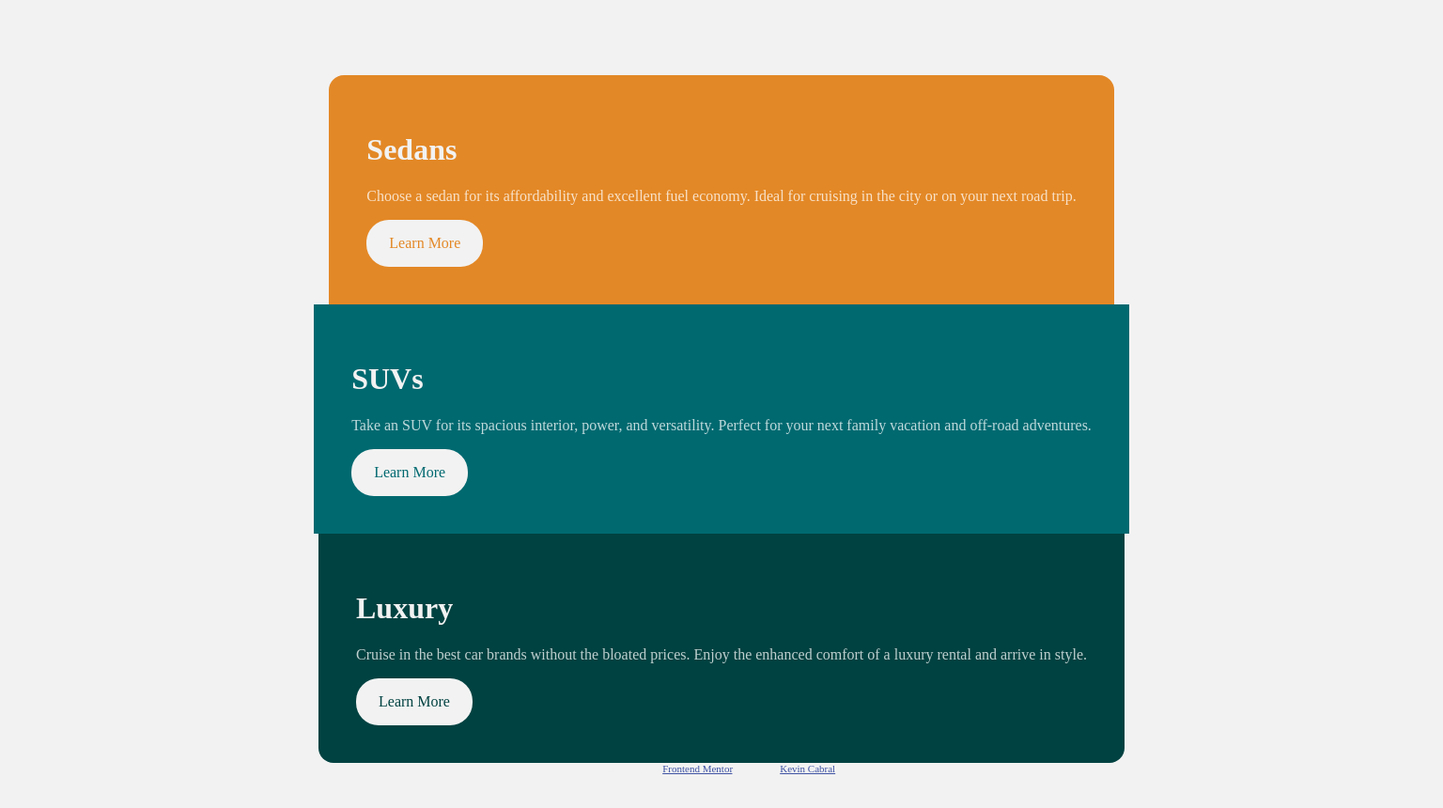
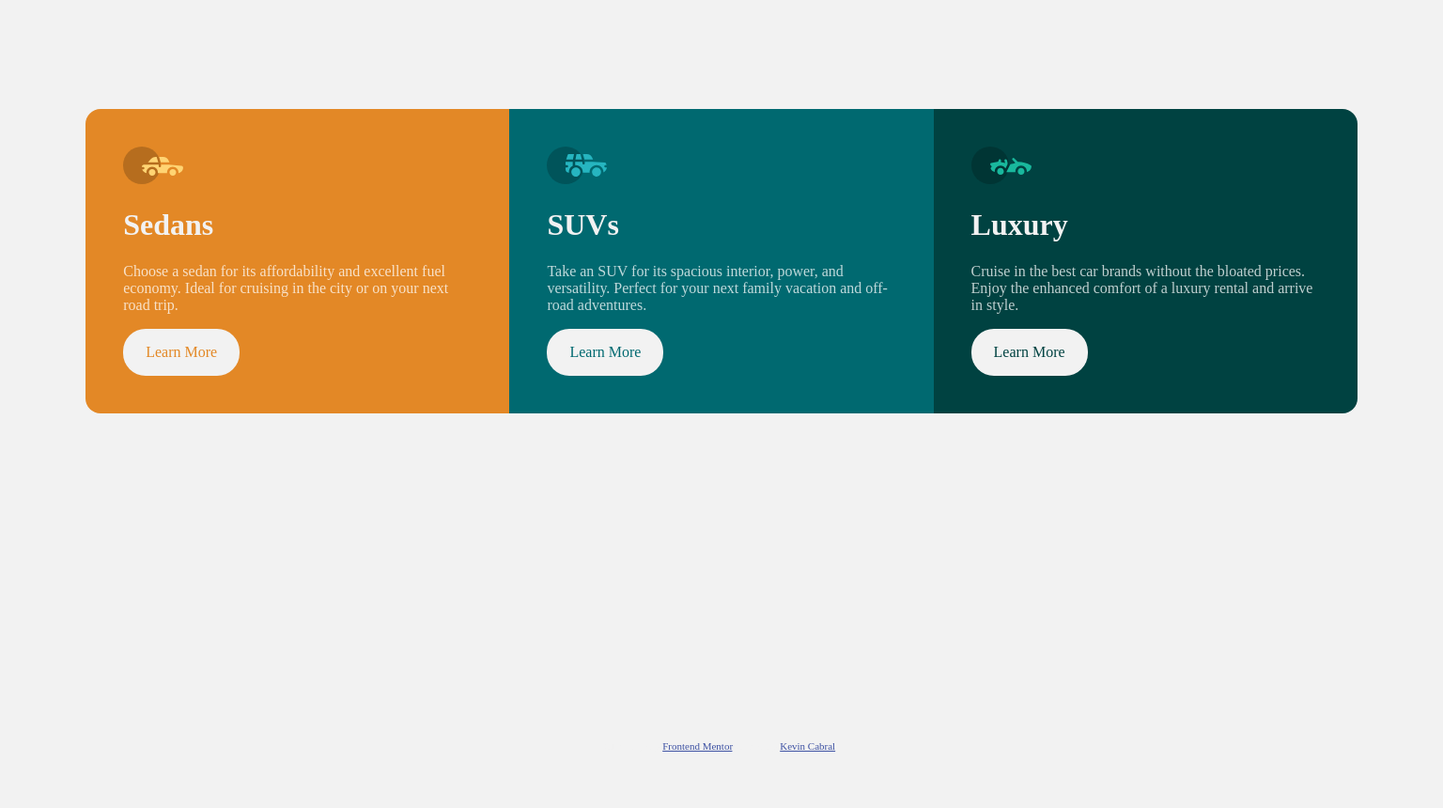
Before and after one commit to Kencral/3-column-preview-card-component, a plain HTML site: page index.html in a window 1536 px wide. Shown: the whole page at 94% size. After the commit the page ends 800 px from the top, so only its background shows below. Drawn offline with Linux system fonts and the light colour scheme.

Commit message:
add desktop view

```diff
--- a/index.html
+++ b/index.html
@@ -14,16 +14,19 @@
 <body>
         <div class="wrapper">
                 <div class="item item-top">
+                        <img src="images/icon-sedans.svg" alt="sedan icon">
                         <h1 class="item-title">Sedans</h1>
                         <p class="item-info"> Choose a sedan for its affordability and excellent fuel economy. Ideal for cruising in the city or on your next road trip.</p>
                         <a href="#" class="item-link">Learn More</a>
                 </div>
                 <div class="item item-middle">
+                        <img src="images/icon-suvs.svg" alt="suv icon">
                         <h1 class="item-title">SUVs</h1>
                         <p class="item-info">Take an SUV for its spacious interior, power, and versatility. Perfect for your next family vacation and off-road adventures.</p>
                         <a href="#" class="item-link">Learn More</a>
                 </div>
                 <div class="item item-bottom">
+                        <img src="images/icon-luxury.svg" alt="luxury icon">
                         <h1 class="item-title">Luxury</h1>
                         <p class="item-info">Cruise in the best car brands without the bloated prices. Enjoy the enhanced comfort of a luxury rental and arrive in style.</p>
                         <a href="#" class="item-link">Learn More</a>
--- a/main-style.scss
+++ b/main-style.scss
@@ -3,6 +3,10 @@
     text-align: center;
     a {
         color: hsl(228, 45%, 44%);
+    }
+    @media (min-width: 1440px) {
+        width: 100vw;
+        align-self: flex-end;
     }
 }
 * {
@@ -21,6 +25,8 @@ body {
         .item {
                 padding: 2.5rem;
                 background: #aaa;
+                max-width: 22rem;
+                max-height: 32rem;
                 .item-info {
                         color: hsla(0, 0%, 100%, 0.75);
                 }
@@ -30,6 +36,10 @@ body {
                         background:hsl(0, 0%, 95%);
                         border-radius: 1.5rem;
                         text-decoration:none;
+                        vertical-align: middle;
+                }
+                @media (min-width: 1440px) {
+                    max-width: 30%;
                 }
         }
         .item-top {
@@ -37,6 +47,9 @@ body {
                 border-radius: 1rem 1rem 0 0;
                 .item-link {
                         color: hsl(31, 77%, 52%);
+                }
+                @media (min-width: 1440px){
+                    border-radius: 1rem 0 0 1rem;
                 }
         }
         .item-middle {
@@ -51,5 +64,16 @@ body {
                 .item-link {
                         color: hsl(179, 100%, 13%);
                 }
+                @media (min-width: 1440px){
+                    border-radius: 0 1rem 1rem 0;
+                }
+        }
+        @media (min-width: 1440px){
+            margin-top: 0;
+            margin-bottom: 0;
+            flex-direction: row;
+            flex-wrap: wrap;
+            justify-content: center;
+            height: 100vh;
         }
 }
```
Also changed, not shown: main-style.css, 1 other file.
